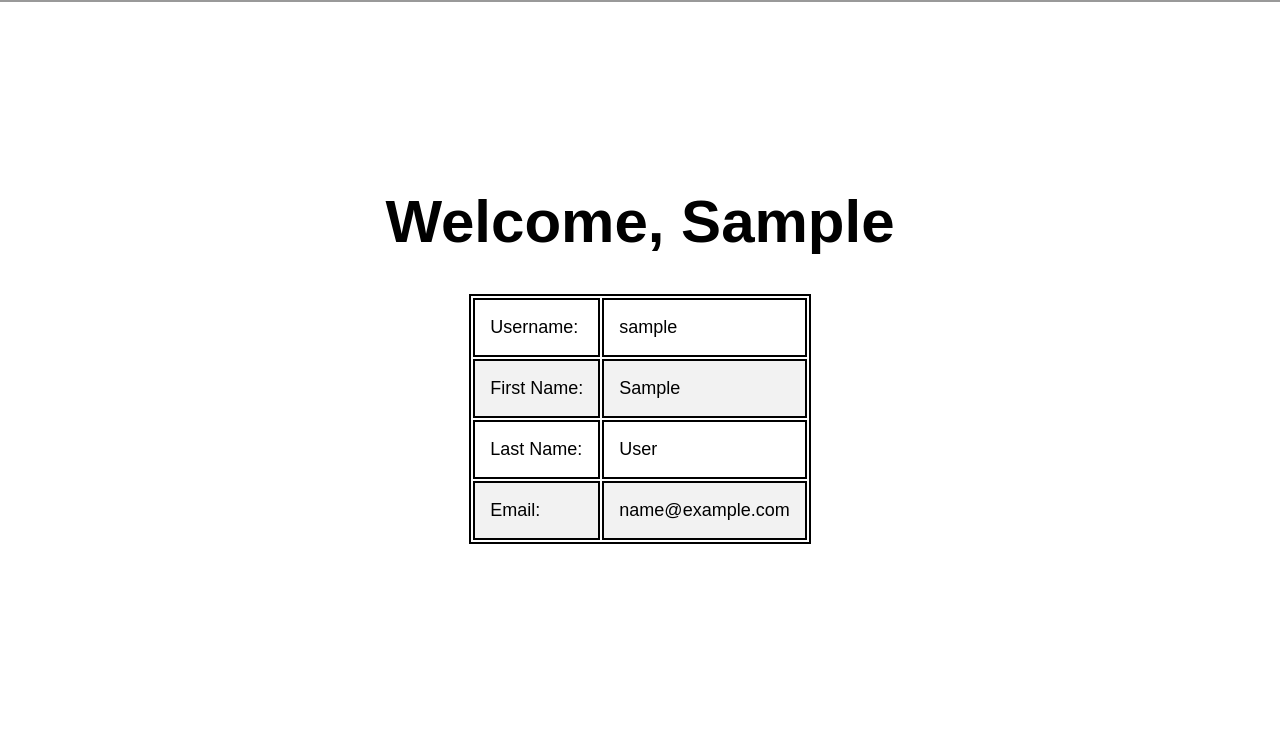
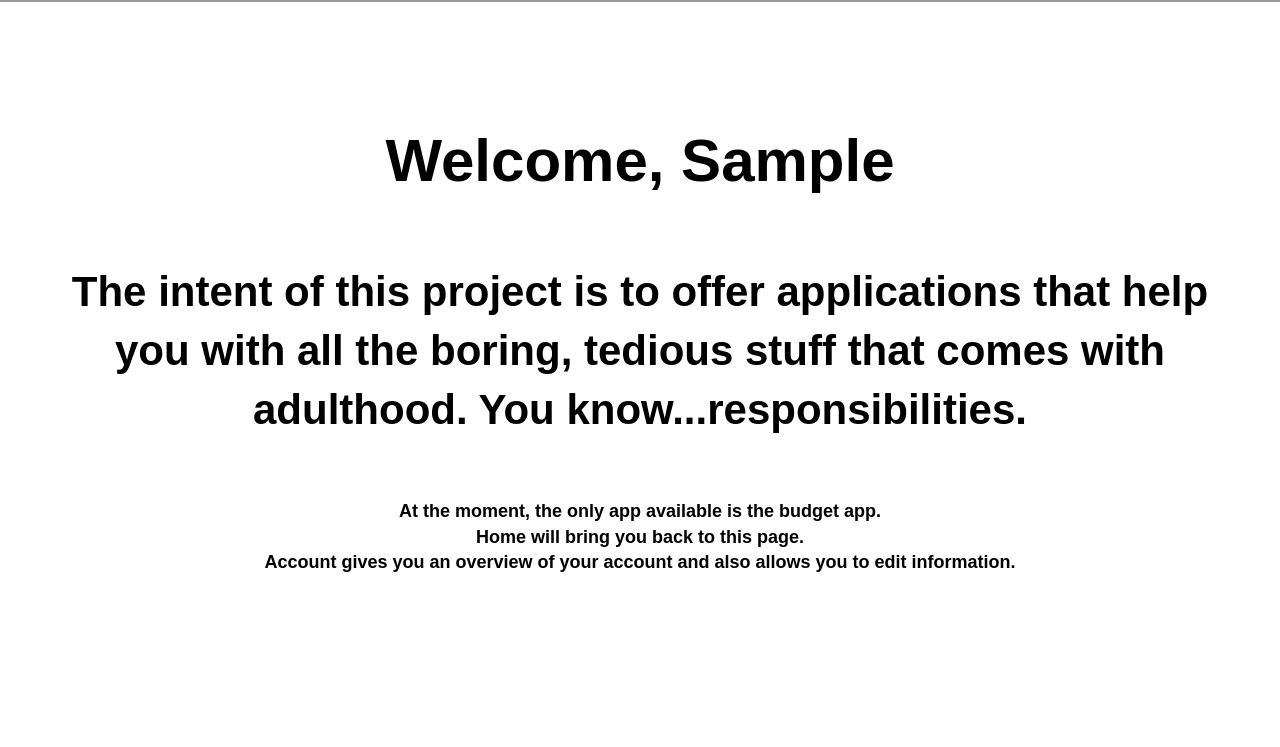
Before and after one commit to sraosha47/django-projects, a Django app: page /users/ in a window 1280 px wide. Shown: the part 71-818 px from the top of the page. Run offline with Django 4.2, Linux system fonts and the light colour scheme; the visitor is signed in with stand-in values (Sample User, id 1).

Commit message:
removed the table with user information and instead wrote some basic info about the app

```diff
--- a/adulting/users/templates/users/user.html
+++ b/adulting/users/templates/users/user.html
@@ -4,22 +4,9 @@
 {% include "users/navigation.html" %}
     <h1>Welcome, {{ request.user.first_name }}</h1>
 
-    <table>
-        <tr>
-            <td>Username:</td>
-            <td>{{ request.user.username }}</td>
-        </tr>
-        <tr>
-            <td>First Name:</td>
-            <td>{{ request.user.first_name }}</td>
-        </tr>
-        <tr>
-            <td>Last Name:</td>
-            <td>{{ request.user.last_name }}</td>
-        </tr>
-        <tr>
-            <td>Email:</td>
-            <td>{{ request.user.email }}</td>
-        </tr>
-    </table>
+    <h2>
+        The intent of this project is to offer applications that help you with all the boring, tedious stuff that comes with adulthood. You know...responsibilities.
+    </h2>
+    <p>At the moment, the only app available is the budget app. <br> Home will bring you back to this page. <br> Account gives you an overview of your account and also allows you to edit information.</p>
+
 {% endblock %}
```
